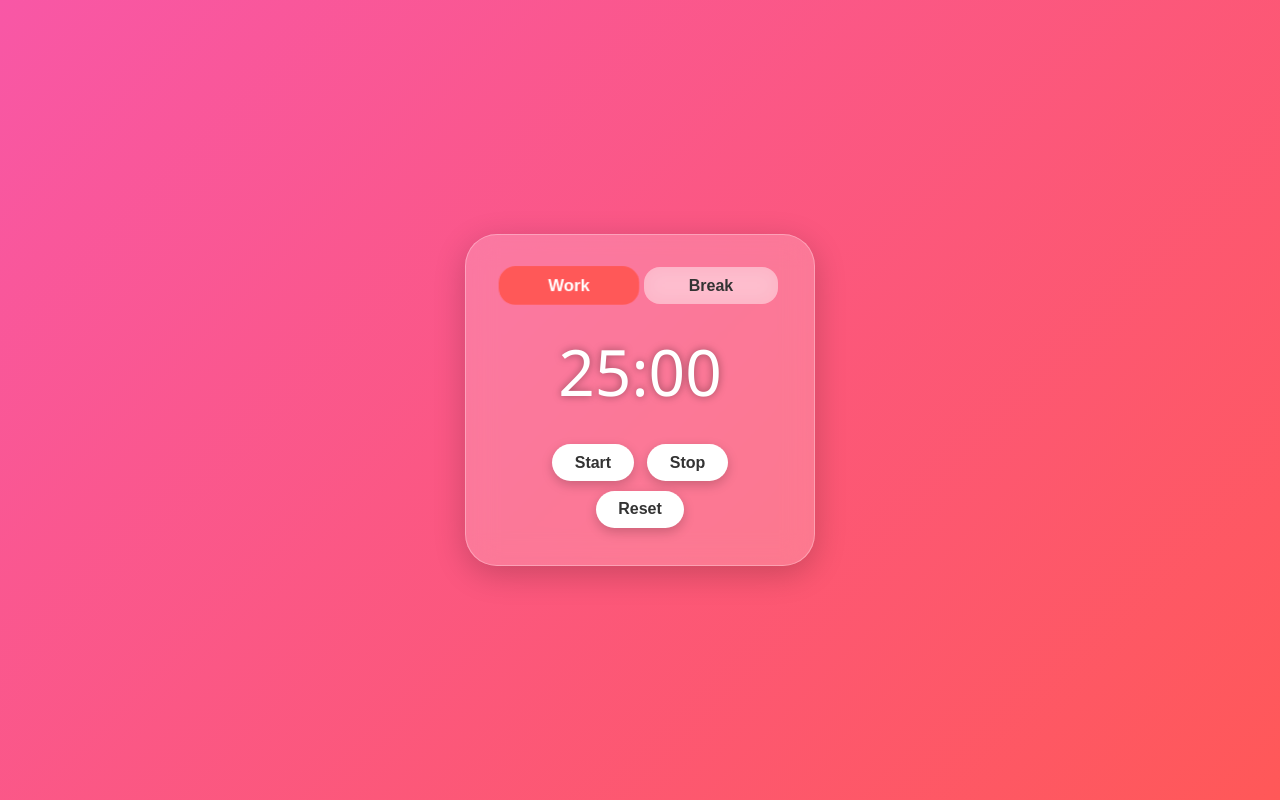
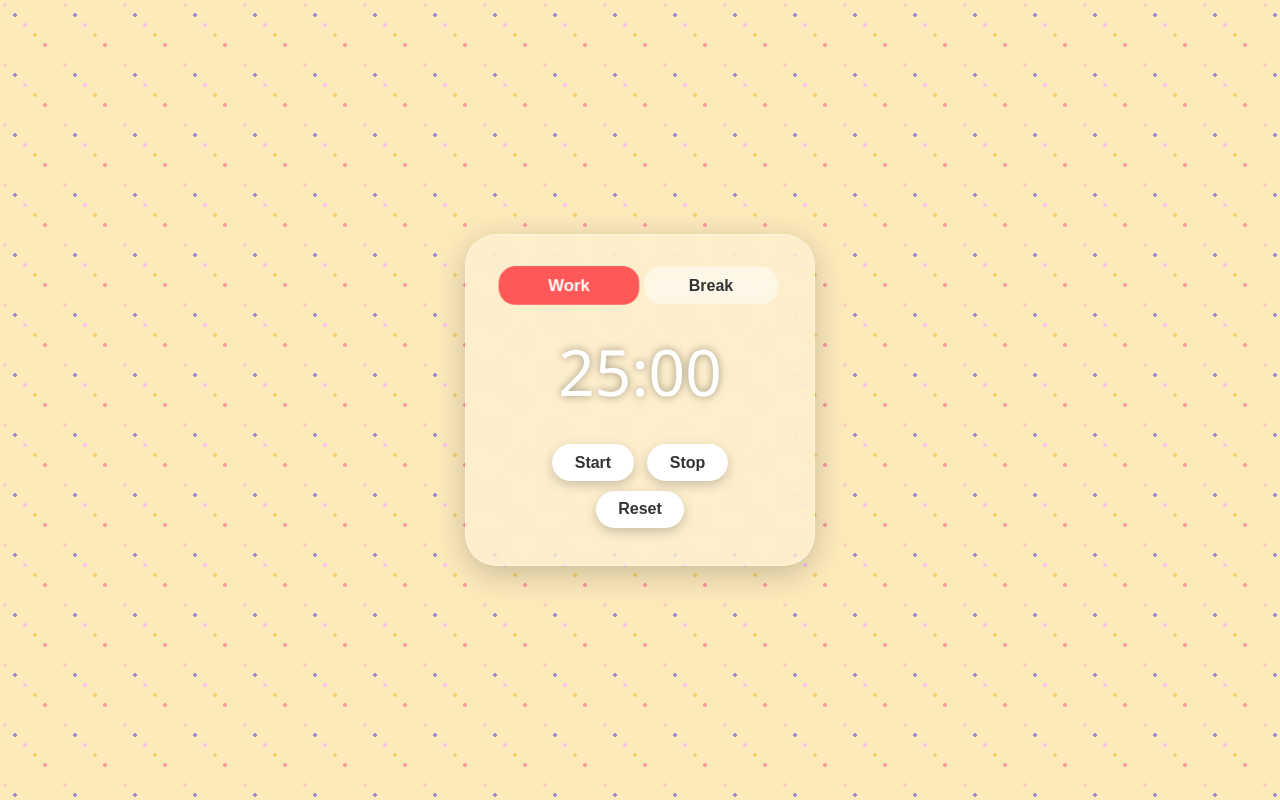
Before and after one commit to Yerragudi-Saritha524/Cretech_task2, a plain HTML site: page index.html in a window 1280 px wide. Drawn offline with Linux system fonts and the light colour scheme.

Commit message:
Update index.html

```diff
--- a/index.html
+++ b/index.html
@@ -12,15 +12,29 @@
     body {
       margin: 0;
       font-family: 'Segoe UI', sans-serif;
-      background: linear-gradient(135deg, #f857a6, #ff5858);
       height: 100vh;
       display: flex;
       align-items: center;
       justify-content: center;
-      overflow: hidden;
+      background: #fceabb;
+      background-image:
+        radial-gradient(#ff9a9e 2px, transparent 0),
+        radial-gradient(#fad0c4 2px, transparent 0),
+        radial-gradient(#fbc2eb 2px, transparent 0),
+        radial-gradient(#a18cd1 2px, transparent 0),
+        radial-gradient(#f6d365 2px, transparent 0);
+      background-size: 60px 60px;
+      background-position: 0 0, 20px 20px, 40px 40px, 30px 30px, 50px 50px;
+      animation: moveSprinkles 20s linear infinite;
     }
+
+    @keyframes moveSprinkles {
+      0% { background-position: 0 0, 20px 20px, 40px 40px, 30px 30px, 50px 50px; }
+      100% { background-position: 60px 60px, 80px 80px, 100px 100px, 90px 90px, 110px 110px; }
+    }
+
     .container {
-      background: rgba(255, 255, 255, 0.2);
+      background: rgba(255, 255, 255, 0.25);
       padding: 2rem;
       border-radius: 2rem;
       box-shadow: 0 8px 32px rgba(0, 0, 0, 0.2);
@@ -30,6 +44,7 @@
       border: 1px solid rgba(255, 255, 255, 0.3);
       animation: fadeIn 1s ease-in-out;
     }
+
     .mode-switch {
       display: flex;
       justify-content: space-between;
@@ -53,12 +68,14 @@
       color: white;
       transform: scale(1.05);
     }
+
     .timer {
       font-size: 4rem;
       margin-bottom: 1.5rem;
       color: #fff;
       text-shadow: 0 0 8px rgba(0, 0, 0, 0.4);
     }
+
     .controls button {
       margin: 0.3rem;
       padding: 0.6rem 1.4rem;
```
